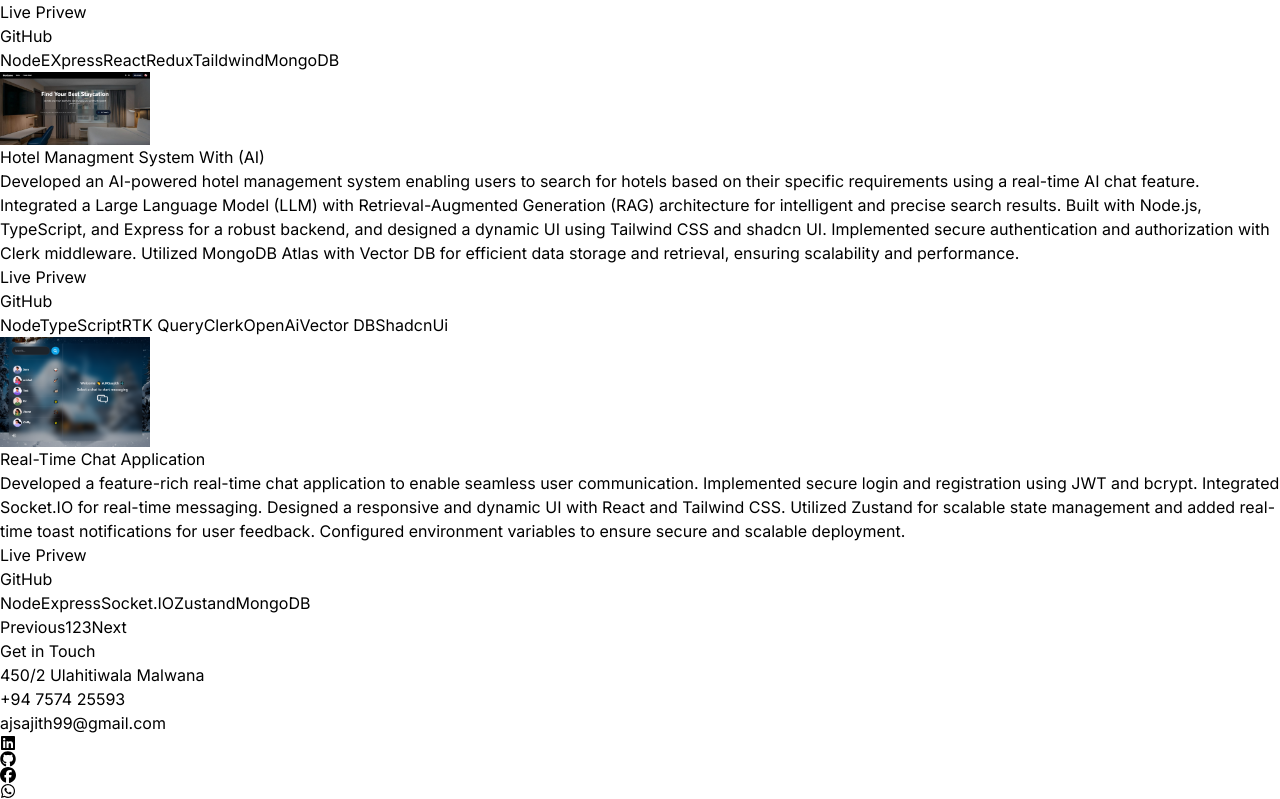
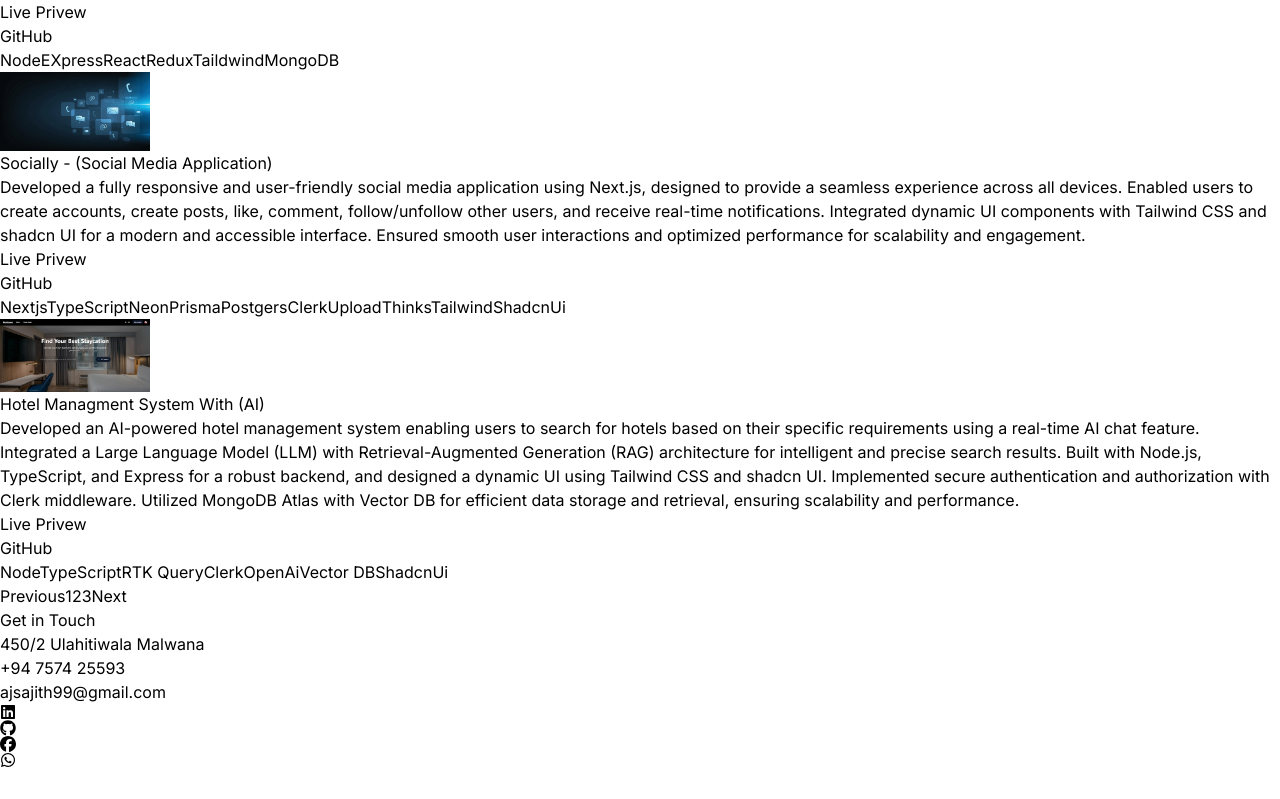
Before and after one commit to AJSAAJITH/MY-Web-portfolio, a React (Vite) app: page / in a window 1280 px wide. Shown: the part 3008-3807 px from the top of the page. After the commit the page ends 3776 px from the top, so only its background shows below. Built offline with nearby package versions, Linux system fonts and the light colour scheme.

Commit message:
add new project

```diff
--- a/src/constants/index.js
+++ b/src/constants/index.js
@@ -6,6 +6,7 @@ import project5 from "../assets/projects/project5.png";
 import hangman from "../assets/projects/hangman.jpg";
 import netflix from "../assets/projects/netfilx-clone.jpg";
 import hotel_system from "../assets/projects/hotel_system.jpg";
+import socially from "../assets/projects/socially.webp";
 
 
 export const HERO_CONTENT = `As a passionate Full-Stack MERN Developer, I focus on crafting robust and scalable web applications using cutting-edge technologies like React.js, Node.js, JavaScript, Redux, Next.js, MongoDB, MySQL, and Firebase. I am dedicated to delivering seamless user experiences by combining dynamic front-end frameworks such as Tailwind CSS and Bootstrap with interactive animations through tools like React Motion. With a strong emphasis on efficient user authentication, authorization, and system performance, I aim to create intuitive, high-quality solutions that meet the unique needs of each project.`;
@@ -120,6 +121,31 @@ export const PROJECTS = [
     technologies: ["Node", "EXpress", "React", "Redux", "Taildwind", "MongoDB"],
   },
 
+  {
+    title: "Socially - (Social Media Application)",
+    image: socially,
+    description: `Developed a fully responsive and user-friendly social media
+     application using Next.js, designed to provide a seamless experience across
+      all devices. Enabled users to create accounts, create posts, like, comment,
+       follow/unfollow other users, and receive real-time notifications. Integrated
+        dynamic UI components with Tailwind CSS and shadcn UI for a modern and accessible
+        interface. Ensured smooth user interactions and optimized performance for scalability and engagement.`,
+
+    giturl: "https://github.com/AJSAAJITH/social_media_app-nextjs",
+    privew_url: "https://social-media-app-nextjs.onrender.com/",
+    technologies: [
+      "Nextjs",
+      "TypeScript",
+      "Neon",
+      "Prisma",
+      "Postgers",
+      "Clerk",
+      "UploadThinks",
+      "Tailwind",
+      "ShadcnUi"
+
+    ],
+  },
   {
     title: "Hotel Managment System With (AI)",
     image: hotel_system,
```
Also changed, not shown: src/assets/projects/socially.webp (added).
